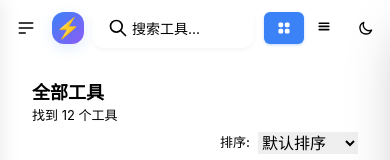
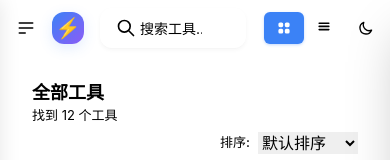
Before and after one commit to liujunxiang0076/liu-tools-front, a Vue app: page / in a window 390 px wide. Shown: the top 160 px of the page. Built offline with nearby package versions, Linux system fonts and the light colour scheme.

Commit message:
修复搜索框宽度布局问题 - 使用正确的DaisyUI navbar结构

```diff
--- a/src/components/TopNavBar.vue
+++ b/src/components/TopNavBar.vue
@@ -1,7 +1,7 @@
 <template>
-  <nav class="toolbar fade-in">
+  <nav class="navbar toolbar fade-in">
     <!-- Logo 品牌区域 -->
-    <div class="navbar-start">
+    <div class="navbar-start flex-none">
       <div class="flex items-center gap-4">
         <!-- 移动端菜单按钮 -->
         <div class="dropdown lg:hidden">
@@ -31,8 +31,8 @@
       </div>
     </div>
 
-    <!-- 中间搜索区域 - 优化宽度分配 -->
-    <div class="navbar-center flex-1 max-w-2xl mx-4 lg:mx-6 xl:mx-8">
+    <!-- 中间搜索区域 - 使用flex-1占据剩余空间 -->
+    <div class="flex-1 mx-4 lg:mx-6 xl:mx-8 max-w-3xl">
       <div class="form-control w-full">
         <div class="relative">
           <!-- 搜索图标在左侧内部，距离左边16像素 -->
@@ -97,7 +97,7 @@
     </div>
 
     <!-- 右侧控制区 -->
-    <div class="navbar-end">
+    <div class="navbar-end flex-none">
       <div class="flex items-center gap-3">
         <!-- 视图切换按钮组 -->
         <div class="view-toggle">
--- a/src/layouts/MainLayout.vue
+++ b/src/layouts/MainLayout.vue
@@ -59,10 +59,7 @@
 
 <script setup lang="ts">
 import { ref, computed, onMounted, onUnmounted, watch } from 'vue'
-import TopNavBar from '@/components/TopNavBar.vue'
-import Sidebar from '@/components/Sidebar.vue'
-import MainWorkspace from '@/components/MainWorkspace.vue'
-import FavoritesModal from '@/components/FavoritesModal.vue'
+
 import { categories, tools, getToolsByCategory } from '@/store/data'
 import type { Tool } from '@/types'
 import { Message } from '@/utils/message'
--- a/src/styles/index.css
+++ b/src/styles/index.css
@@ -67,7 +67,8 @@ body {
 }
 
 /* 顶部导航栏 - 优化深色模式毛玻璃效果 */
-.toolbar {
+.toolbar,
+.navbar.toolbar {
   background:
     linear-gradient(180deg, hsl(var(--b1)) 0%, hsl(var(--b1)/0.97) 100%),
     radial-gradient(circle at 50% 0%, hsl(var(--p) / 0.02) 0%, transparent 70%);
@@ -86,7 +87,8 @@ body {
   backdrop-filter: blur(12px) saturate(1.2);
 }
 
-[data-theme="dark"] .toolbar {
+[data-theme="dark"] .toolbar,
+[data-theme="dark"] .navbar.toolbar {
   background:
     linear-gradient(180deg, rgba(30, 41, 59, 0.95) 0%, rgba(30, 41, 59, 0.92) 100%),
     radial-gradient(circle at 50% 0%, hsl(var(--p) / 0.03) 0%, transparent 70%);
@@ -960,17 +962,11 @@ body {
   .sidebar {
     width: 240px;
   }
-
-  /* 中等屏幕搜索框优化 */
-  .navbar-center {
-    max-width: 28rem; /* 448px */
-    margin-left: 1rem;
-    margin-right: 1rem;
-  }
 }
 
 @media (max-width: 768px) {
-  .toolbar {
+  .toolbar,
+  .navbar.toolbar {
     height: 56px;
     padding: 0 1rem;
   }
@@ -994,26 +990,12 @@ body {
   .sidebar.open {
     transform: translateX(0);
   }
-
-  /* 平板端搜索框宽度 */
-  .navbar-center {
-    max-width: 24rem; /* 384px */
-    margin-left: 0.75rem;
-    margin-right: 0.75rem;
-  }
 }
 
 @media (max-width: 640px) {
   .tools-grid {
     grid-template-columns: 1fr;
     gap: 1rem;
-  }
-
-  /* 手机端搜索框充分利用空间 */
-  .navbar-center {
-    max-width: none; /* 移除最大宽度限制 */
-    margin-left: 0.5rem;
-    margin-right: 0.5rem;
   }
 
   .search-input {
```
